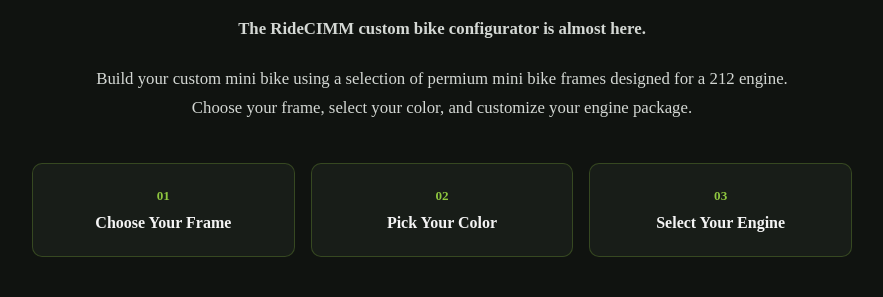
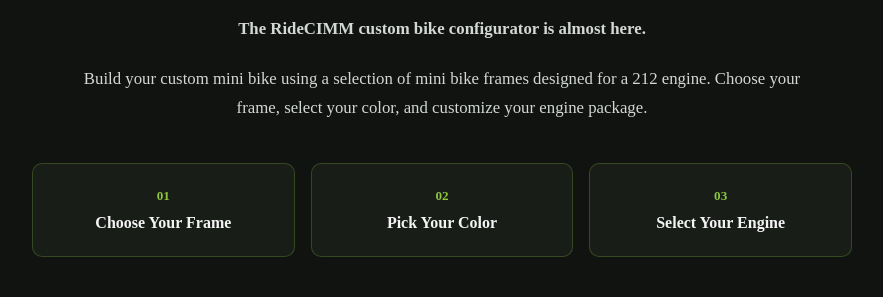
Before and after one commit to CIAMiniMotors/ridecimm, a plain HTML site: page index.html in a window 1280 px wide. Shown: the part 494-791 px from the top of the page, without its empty margins (198-1081 px from the left). Drawn offline with Linux system fonts and the light colour scheme.

Commit message:
Update to teaser.

```diff
--- a/index.html
+++ b/index.html
@@ -49,7 +49,7 @@
 
                 <p>
                     Build your custom mini bike using a selection of
-                    permium mini bike frames designed for a 212 engine.
+                    mini bike frames designed for a 212 engine.
                     Choose your frame, select your color, and customize
                     your engine package.
                 </p>
```
